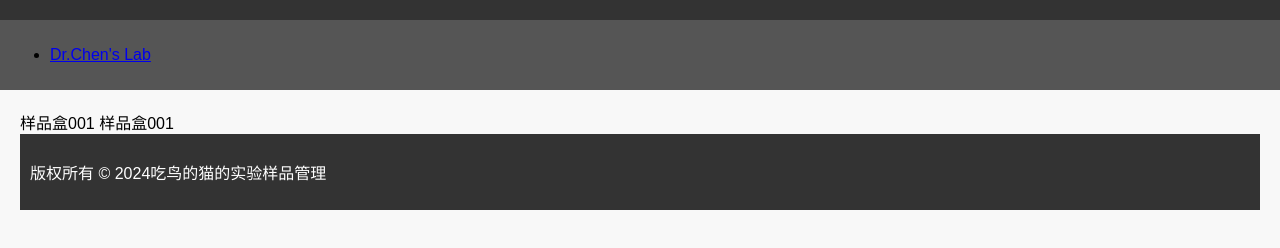
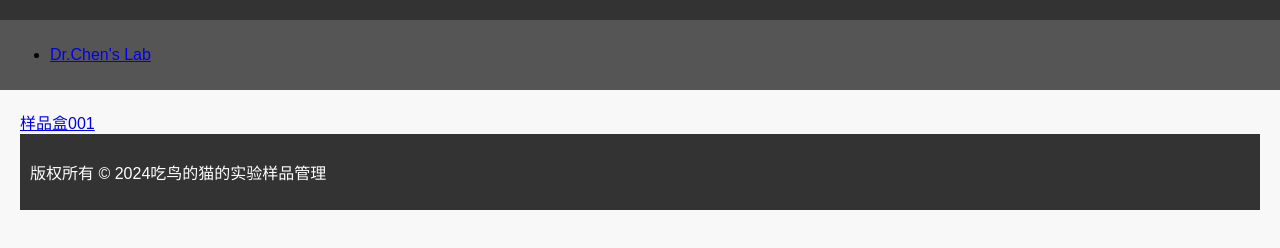
Before and after one commit to BirdeatingCat/-, a plain HTML site: page index.html in a window 1280 px wide. Drawn offline with Linux system fonts and the light colour scheme.

Commit message:
Update index.html

```diff
--- a/index.html
+++ b/index.html
@@ -41,8 +41,8 @@ padding: 10px;
 </ul>
 </nav>
 <main>
-  样品盒001
-<a herf = "https://birdeatingcat.github.io/Samples001/">样品盒001</a>
+<!--<a herf="https://birdeatingcat.github.io/Samples001/index.html">样品盒001</a>-->
+<a href="https://birdeatingcat.github.io/Samples001/">样品盒001</a>
 <footer>
 <p>版权所有 &copy; 2024吃鸟的猫的实验样品管理</p>
 </footer>
```
